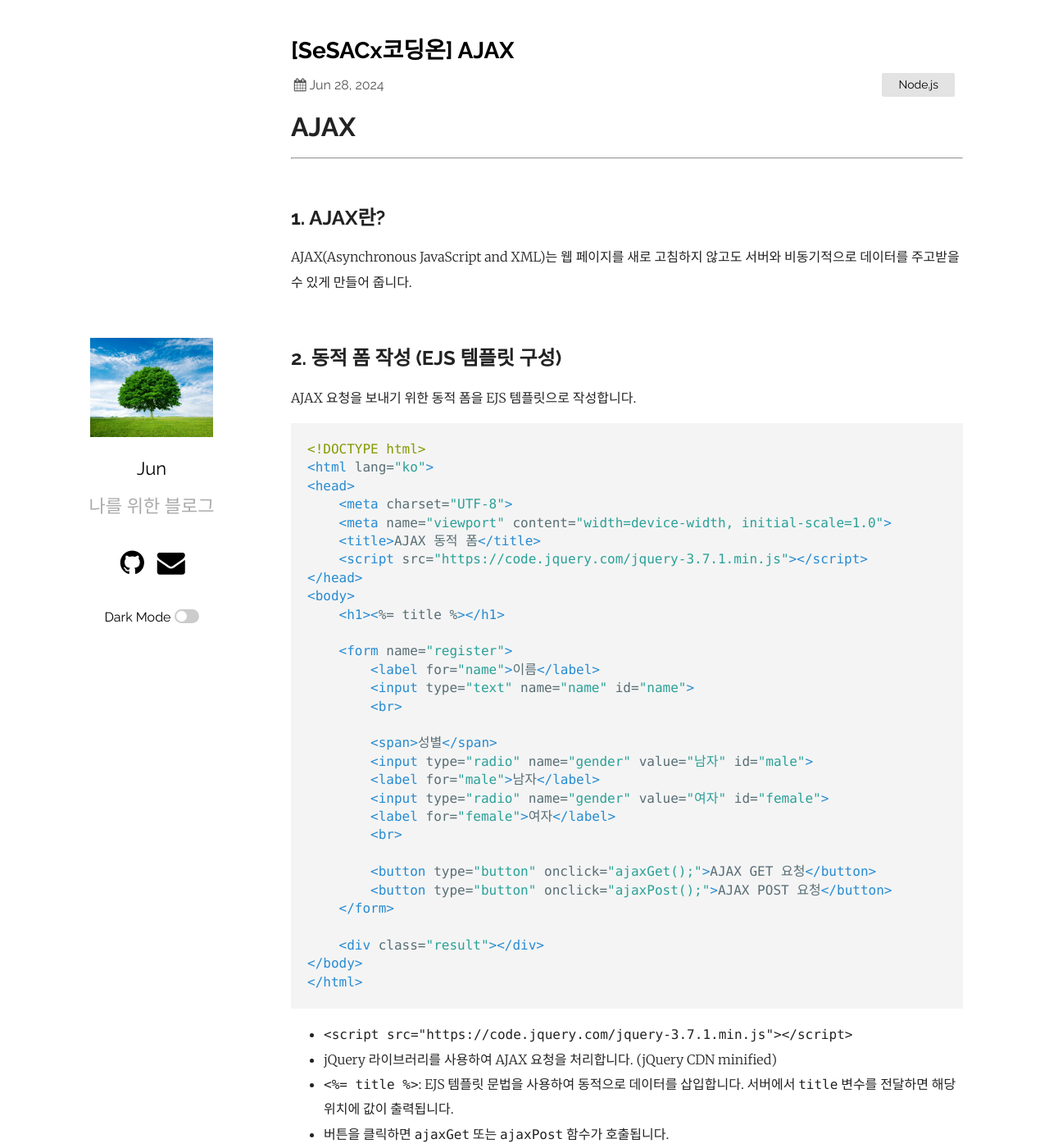
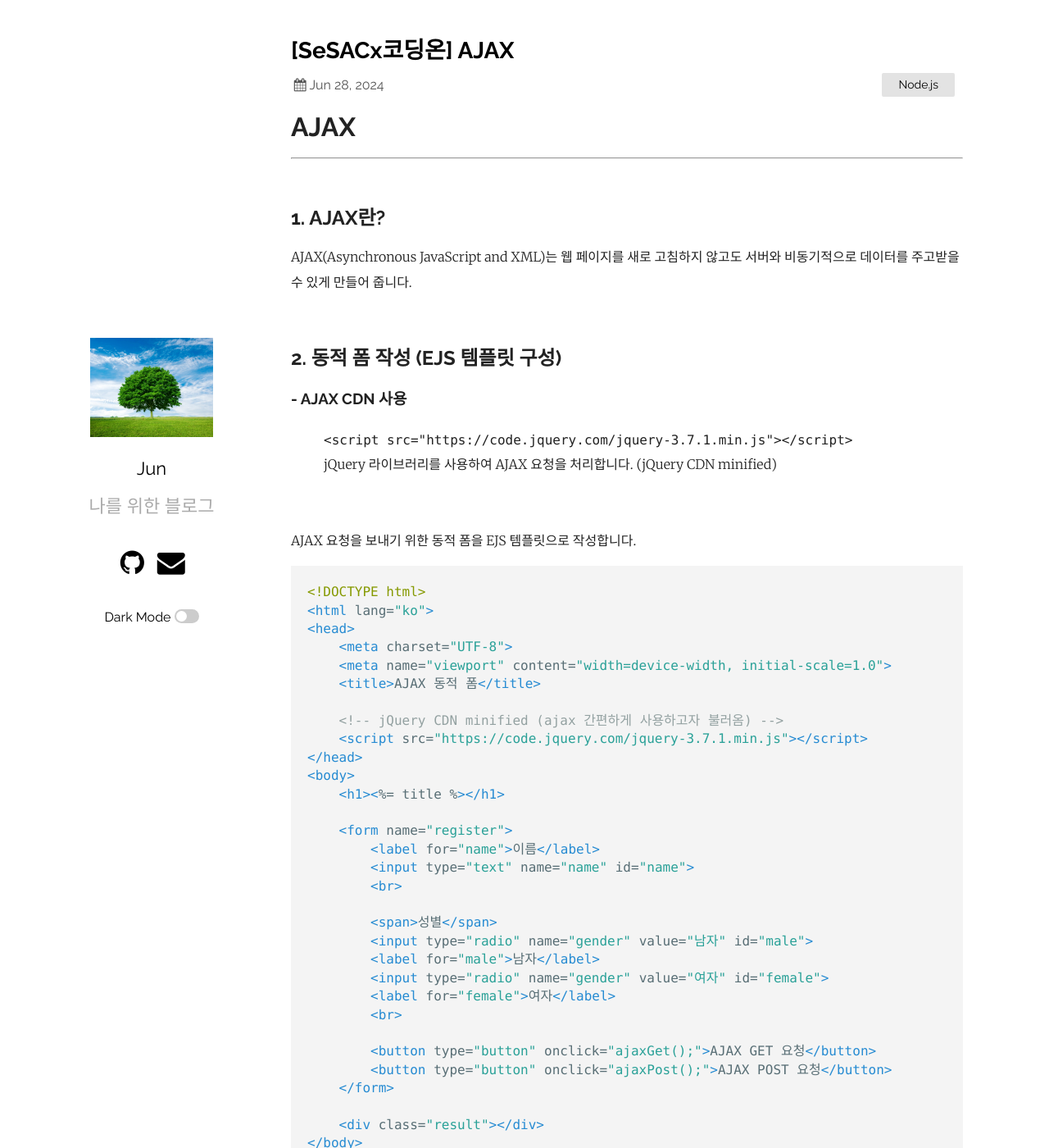
Before and after one commit to ymind14563/ymind14563.github.io, a Jekyll site: the page built from _posts/2024-06-28-blog(2).markdown, in a window 1280 px wide and 1400 px high. Shown: the whole window at 82% size. Built offline with Jekyll 4.4.1, drawn with Linux system fonts in a browser that asks for light colours.

Commit message:
edit blog

````diff
--- a/_posts/2024-06-28-blog(2).markdown
+++ b/_posts/2024-06-28-blog(2).markdown
@@ -18,6 +18,13 @@ AJAX(Asynchronous JavaScript and XML)는 웹 페이지를 새로 고침하지
 
 ## 2. 동적 폼 작성 (EJS 템플릿 구성)
 
+### - AJAX CDN 사용
+
+> `<script src="https://code.jquery.com/jquery-3.7.1.min.js"></script>` <br>
+> jQuery 라이브러리를 사용하여 AJAX 요청을 처리합니다. (jQuery CDN minified)
+
+<br>
+
 AJAX 요청을 보내기 위한 동적 폼을 EJS 템플릿으로 작성합니다.
 
 ```html
@@ -27,6 +34,8 @@ AJAX 요청을 보내기 위한 동적 폼을 EJS 템플릿으로 작성합니
     <meta charset="UTF-8">
     <meta name="viewport" content="width=device-width, initial-scale=1.0">
     <title>AJAX 동적 폼</title>
+
+    <!-- jQuery CDN minified (ajax 간편하게 사용하고자 불러옴) -->
     <script src="https://code.jquery.com/jquery-3.7.1.min.js"></script>
 </head>
 <body>
````
Also changed, not shown: other parts of _posts/2024-06-28-blog(2).markdown (+1 -2 lines).
